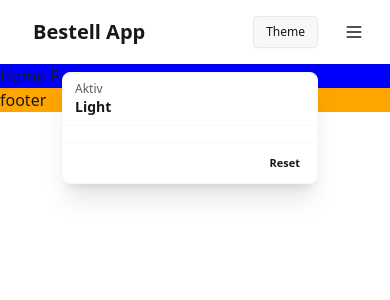
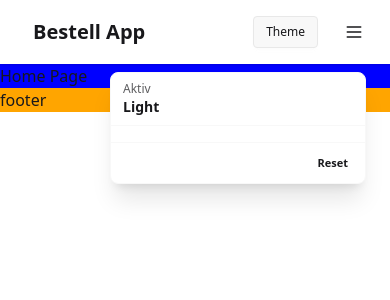
Before and after one commit to larsbeckdev/demo-bestell-app, a Vue app: page / in a window 390 px wide. Both pictures are taken after a click on the button "Theme". Shown: the top 300 px of the page. Built offline with nearby package versions, Linux system fonts and the light colour scheme.

Commit message:
Update dropdown-content class to remove sm breakpoint margin adjustment

```diff
--- a/src/components/ui/theme/ThemeController.vue
+++ b/src/components/ui/theme/ThemeController.vue
@@ -64,7 +64,7 @@ onMounted(() => {
 
     <div
       tabindex="0"
-      class="dropdown-content z-[60] mt-6 w-64 rounded-box border border-base-200 bg-base-100 shadow-xl sm:-mr-12 mx-auto"
+      class="dropdown-content z-[60] mt-6 w-64 rounded-box border border-base-200 bg-base-100 shadow-xl -mr-12"
     >
       <div class="px-3 py-2 border-b border-base-200">
         <div class="text-xs opacity-70">Aktiv</div>
```
